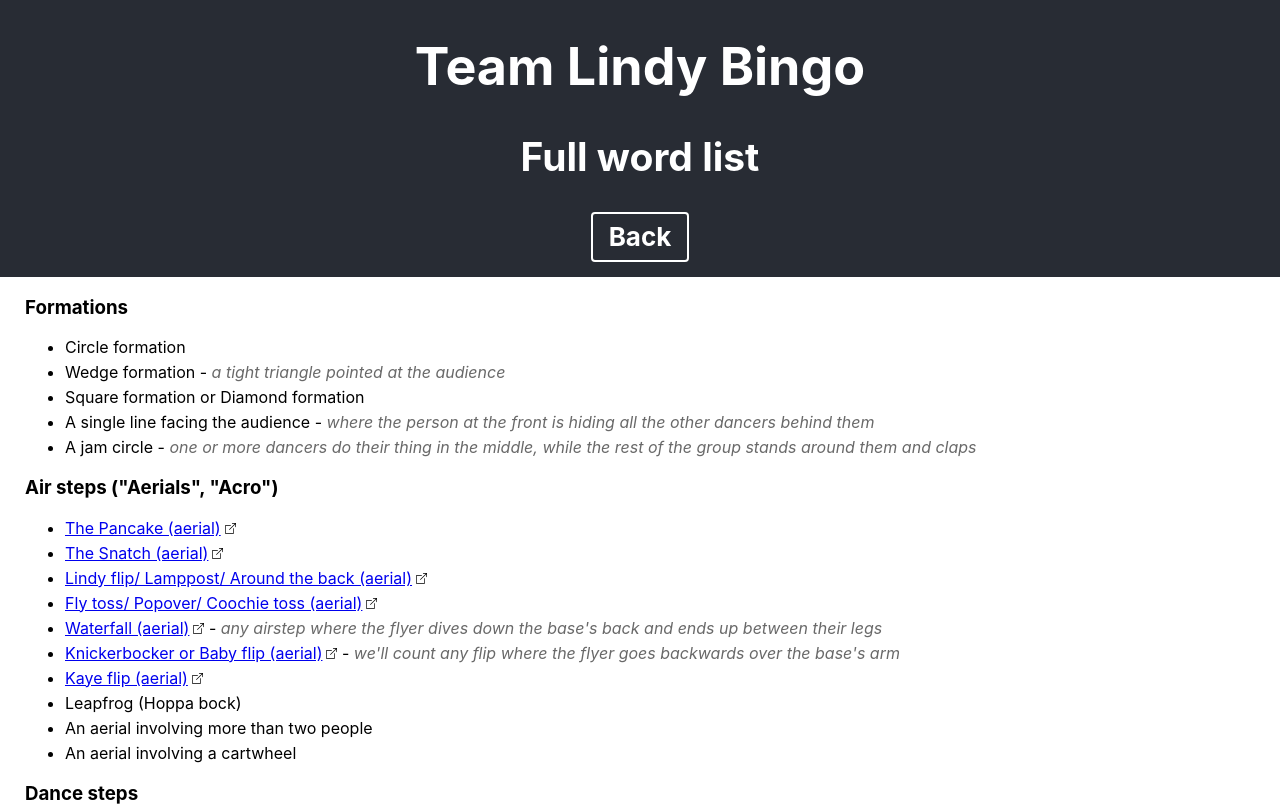
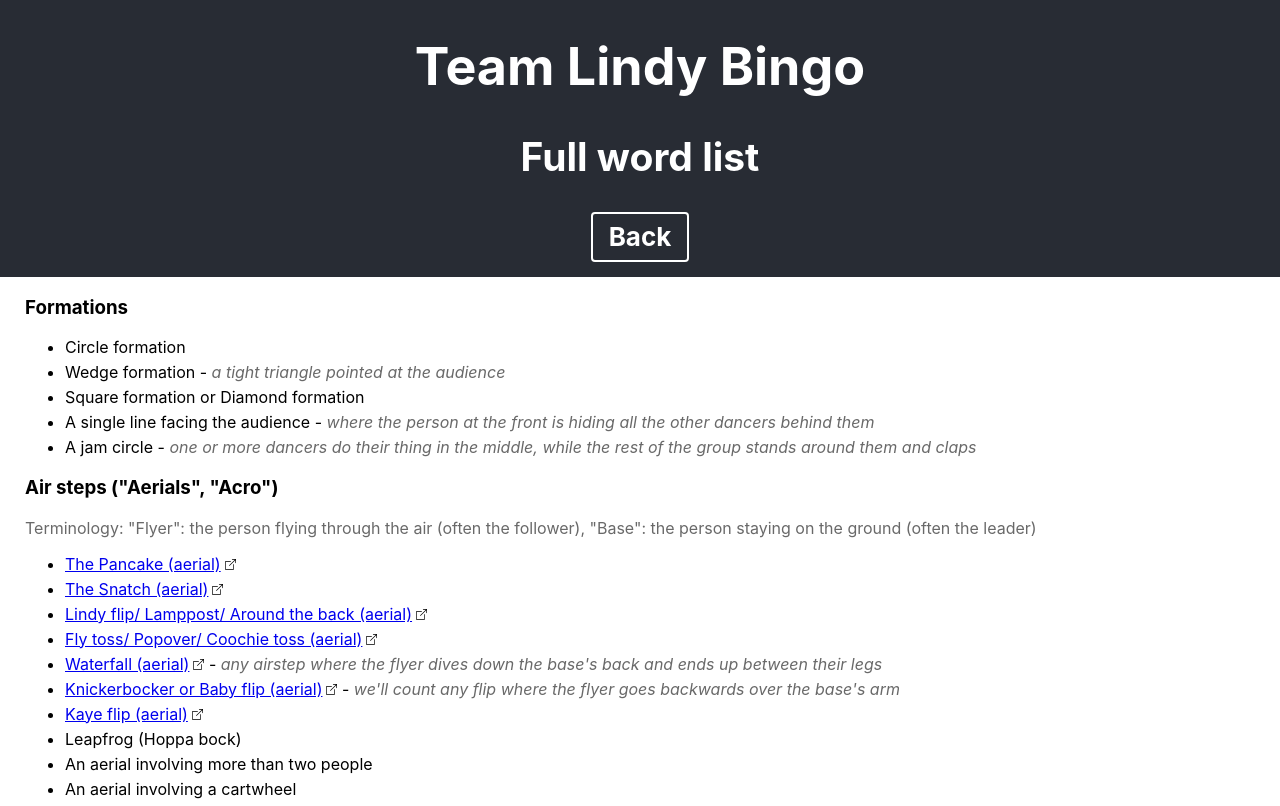
Before and after one commit to dgmstuart/bingo-frontend, a React (Create React App) app: page /word_list in a window 1280 px wide. Shown: the top 806 px of the page. Built offline with nearby package versions, Linux system fonts and the light colour scheme.

Commit message:
WordList groups now have descriptions

```diff
--- a/src/components/WordList.css
+++ b/src/components/WordList.css
@@ -44,6 +44,10 @@
   color: dimgray;
 }
 
+.WordList-group-description {
+  color: dimgray;
+}
+
 .WordList footer {
   padding: 25px 0;
   margin: 25px;
--- a/src/components/WordList.tsx
+++ b/src/components/WordList.tsx
@@ -5,7 +5,11 @@ import { Link } from "react-router-dom";
 import Footer from "./Footer";
 
 type WordData = { word: string; url?: string; description?: string };
-export type WordListGroupData = { title: string; words: WordData[] };
+export type WordListGroupData = {
+  title: string;
+  description?: string;
+  words: WordData[];
+};
 
 const WordList: React.FC<{ wordList: WordListGroupData[] }> = ({
   wordList,
@@ -27,10 +31,17 @@ const WordList: React.FC<{ wordList: WordListGroupData[] }> = ({
   );
 };
 
-const WordListGroup: React.FC<WordListGroupData> = ({ title, words }) => {
+const WordListGroup: React.FC<WordListGroupData> = ({
+  title,
+  description,
+  words,
+}) => {
   return (
     <section className="WordList-words" key={title}>
       <h3>{title}</h3>
+      {description && (
+        <p className="WordList-group-description">{description}</p>
+      )}
       <ul>
         {words.map(({ word, url, description }) => {
           const normalised = normaliseWord(word);
--- a/src/wordList.json
+++ b/src/wordList.json
@@ -20,6 +20,7 @@
   },
   {
     "title": "Air steps (\"Aerials\", \"Acro\")",
+    "description": "Terminology: \"Flyer\": the person flying through the air (often the follower), \"Base\": the person staying on the ground (often the leader)",
     "words": [
       { "word": "The Pancake (aerial)", "url": "https://www.facebook.com/robertwhiteiii/posts/pfbid02GhobQkT4E6aFuzcSA65Xh7vuhFNFKke4QfoxtND6M5W4Ph9d6Cxnb2twELp4oWmKl"  },
       { "word": "The Snatch (aerial)", "url": "https://www.facebook.com/robertwhiteiii/posts/pfbid02WrC2URf9ymSaz5HeFf2sHFn1DEU7kKvFEePa5tZhScJECTGeWkYPjcCkM2KNvjGyl" },
```
Also changed, not shown: 1 other file (tests, documents, lock files or other folders).
